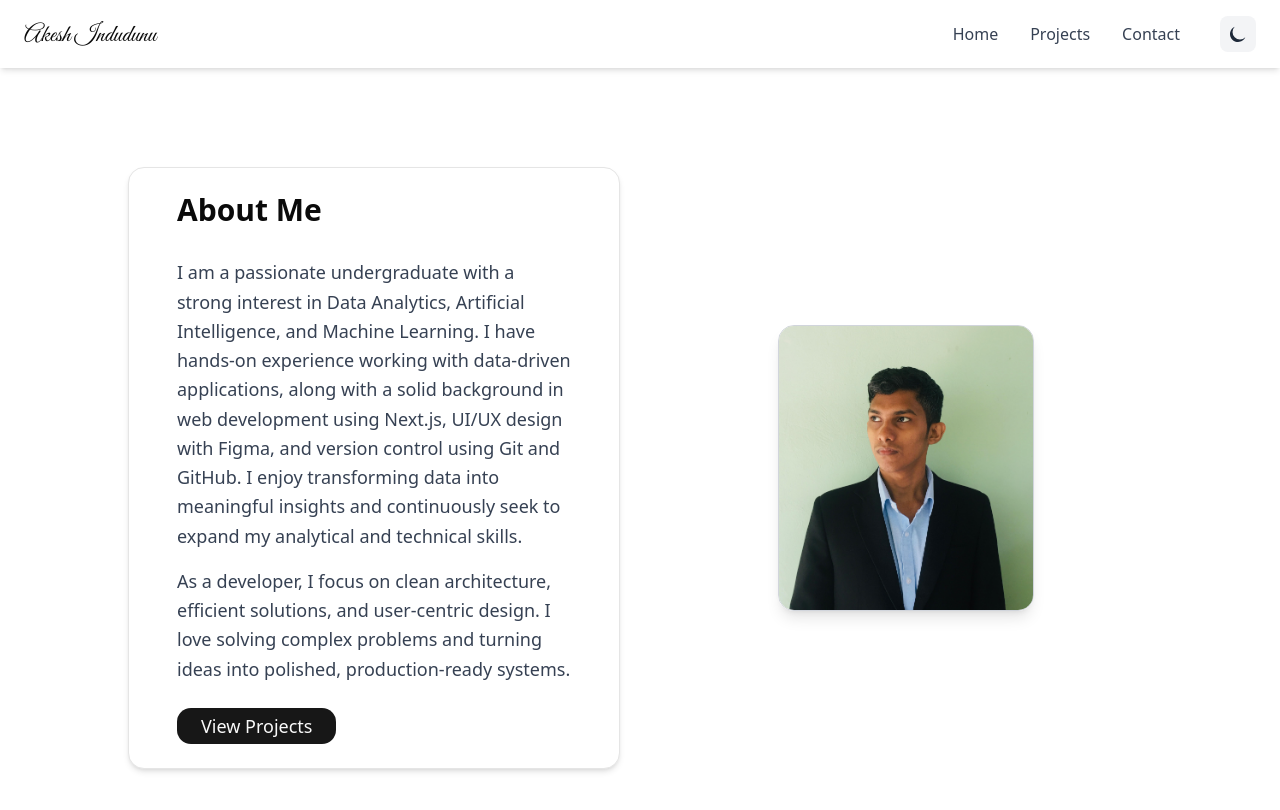
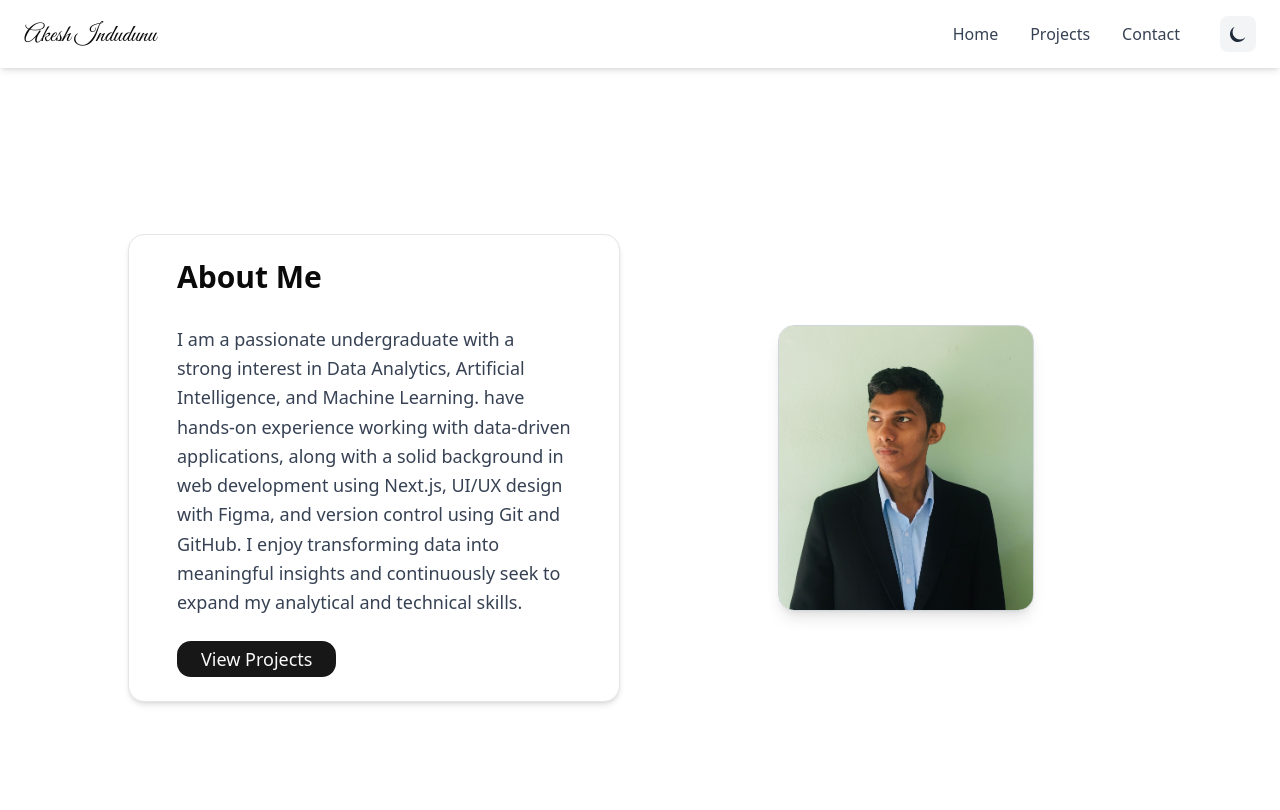
Before and after one commit to akeshindudunu/Portfolio, a Next.js app: page / in a window 1280 px wide. Shown: the top 810 px of the page. Built offline with nearby package versions, Linux system fonts and the light colour scheme.

Commit message:
fix:bio changed,linkedin updated,projects updated

```diff
--- a/src/app/contact/page.tsx
+++ b/src/app/contact/page.tsx
@@ -48,7 +48,7 @@ export default function Contact(){
                             </p>
                             <div className="mt-6 space-y-3">
                                 <p><strong>Email:</strong> <a href="mailto:patikiri.ai@gmail.com" className="text-blue-600 hover:text-blue-800 dark:text-blue-400 dark:hover:text-blue-300">patikiri.ai@gmail.com</a></p>
-                                <p><strong>LinkedIn:</strong> <a href="" target="_blank" rel="noopener noreferrer" className="text-blue-600 hover:text-blue-800 dark:text-blue-400 dark:hover:text-blue-300">linkedin.com/in/akesh-indudunu</a></p>
+                                <p><strong>LinkedIn:</strong> <a href="https://www.linkedin.com/in/akesh-indudunu-b760833b4/" target="_blank" rel="noopener noreferrer" className="text-blue-600 hover:text-blue-800 dark:text-blue-400 dark:hover:text-blue-300">linkedin.com/in/akesh-indudunu</a></p>
                                 <p><strong>GitHub:</strong> <a href="https://github.com/akeshindudunu" target="_blank" rel="noopener noreferrer" className="text-blue-600 hover:text-blue-800 dark:text-blue-400 dark:hover:text-blue-300">github.com/akeshindudunu</a></p>
                                 <p><strong>Phone:</strong> <a target="_blank" rel="noopener noreferrer" className="text-blue-600 hover:text-blue-800 dark:text-blue-400 dark:hover:text-blue-300">+94716306892</a></p>
                             </div>
--- a/src/app/page.tsx
+++ b/src/app/page.tsx
@@ -23,13 +23,15 @@ export default function Home(){
                         </CardHeader>
                         <CardContent className="text-lg leading-relaxed text-gray-700 dark:text-gray-300">
                             <p>
-                                I am a passionate undergraduate with a strong interest in Data Analytics, Artificial Intelligence, and Machine Learning. I have hands-on experience working with data-driven applications, along with a solid background in web development using Next.js, UI/UX design with Figma, and version control using Git and GitHub. I enjoy transforming data into meaningful insights and continuously seek to expand my analytical and technical skills.
+                                I am a passionate undergraduate with a strong interest in Data Analytics,
+                                Artificial Intelligence, and Machine Learning.
+                                have hands-on experience working with data-driven applications,
+                                along with a solid background in web development using
+                                Next.js, UI/UX design with Figma, and version control using Git and GitHub.
+                                I enjoy transforming data into meaningful insights and continuously seek to expand
+                                my analytical and technical skills.
                             </p>
-                            <p className="mt-4">
-                                As a developer, I focus on clean architecture, efficient solutions, and
-                                user‑centric design. I love solving complex problems and turning ideas
-                                into polished, production‑ready systems.
-                            </p>
+
                             <Link href="/projects" className="text-gray-700 dark:text-gray-300 hover:text-blue-600 dark:hover:text-blue-400 transition mt-6 inline-block">
                               <Button className="rounded-xl px-6 py-2 text-lg">View Projects</Button>
                             </Link>
--- a/src/app/projects/page.tsx
+++ b/src/app/projects/page.tsx
@@ -24,35 +24,11 @@ const projects: Project[] = [
   },
   {
     id: 2,
-    title: 'Course Registration System',
-    shortDescription: 'Web-based course enrollment and management system.',
+    title: 'Ecomate V1.0',
+    shortDescription: 'A handheld, Arduino-based IoT vehicle emission tester. It monitors CO, and HC levels. Data is processed and transmitted to a mobile app built with Expo for real-time tracking. Ecomate provides a portable solution for emission testing, promoting cleaner and safer environments and securing vehicle health.',
     description:
-      'A system that allows students to browse courses, register online, and receive confirmations. Staff members can manage courses, schedules, and student data securely.',
-    techStack: ['Next.js', 'Node.js', 'MySQL'],
-  },
-   {
-    id: 3,
-    title: 'Course Registration System',
-    shortDescription: 'Web-based course enrollment and management system.',
-    description:
-      'A system that allows students to browse courses, register online, and receive confirmations. Staff members can manage courses, schedules, and student data securely.',
-    techStack: ['Next.js', 'Node.js', 'MySQL'],
-  },
-   {
-    id: 4,
-    title: 'Course Registration System',
-    shortDescription: 'Web-based course enrollment and management system.',
-    description:
-      'A system that allows students to browse courses, register online, and receive confirmations. Staff members can manage courses, schedules, and student data securely.',
-    techStack: ['Next.js', 'Node.js', 'MySQL'],
-  },
-   {
-    id: 5,
-    title: 'Course Registration System',
-    shortDescription: 'Web-based course enrollment and management system.',
-    description:
-      'A system that allows students to browse courses, register online, and receive confirmations. Staff members can manage courses, schedules, and student data securely.',
-    techStack: ['Next.js', 'Node.js', 'MySQL'],
+      'A handheld, Arduino-based IoT vehicle emission tester. It monitors CO, and HC levels. Data is processed and transmitted to a mobile app built with Expo for real-time tracking. Ecomate provides a portable solution for emission testing, promoting cleaner and safer environments and securing vehicle health.',
+    techStack: ['javascript','C++'],
   },
 ];
 
```
